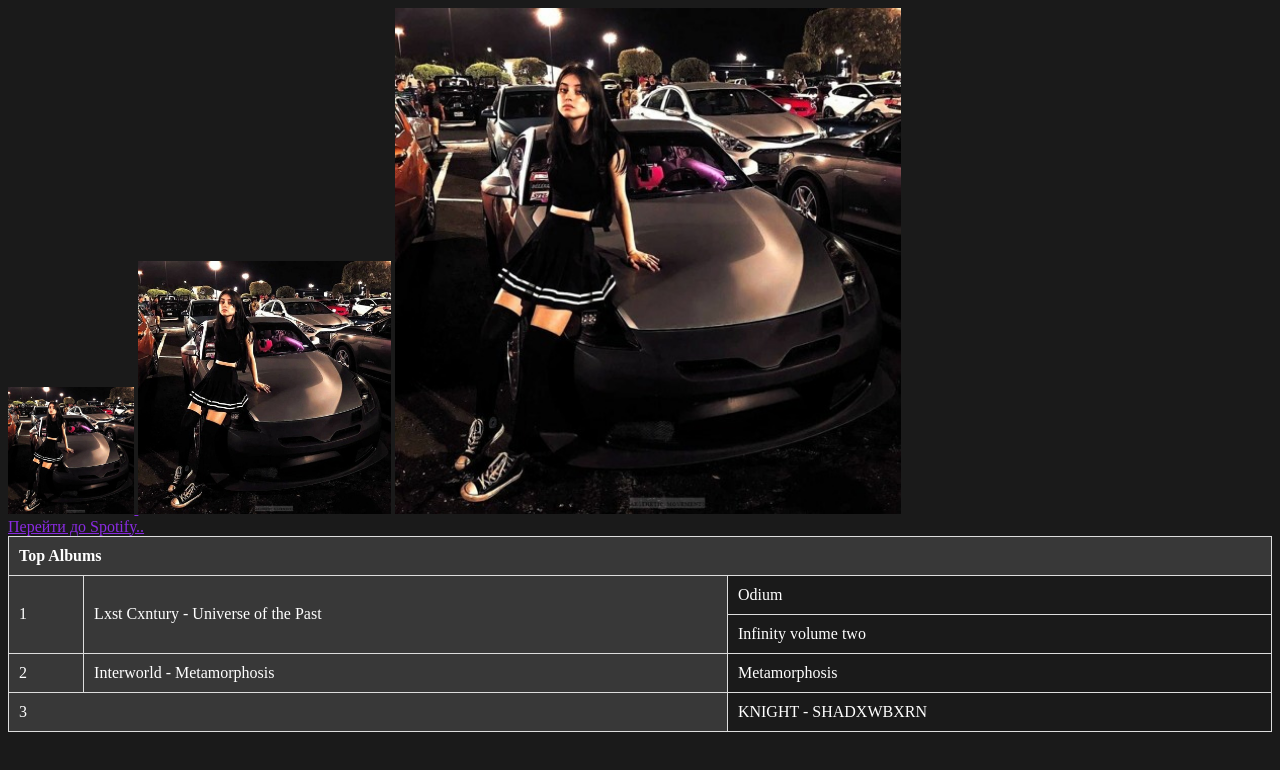
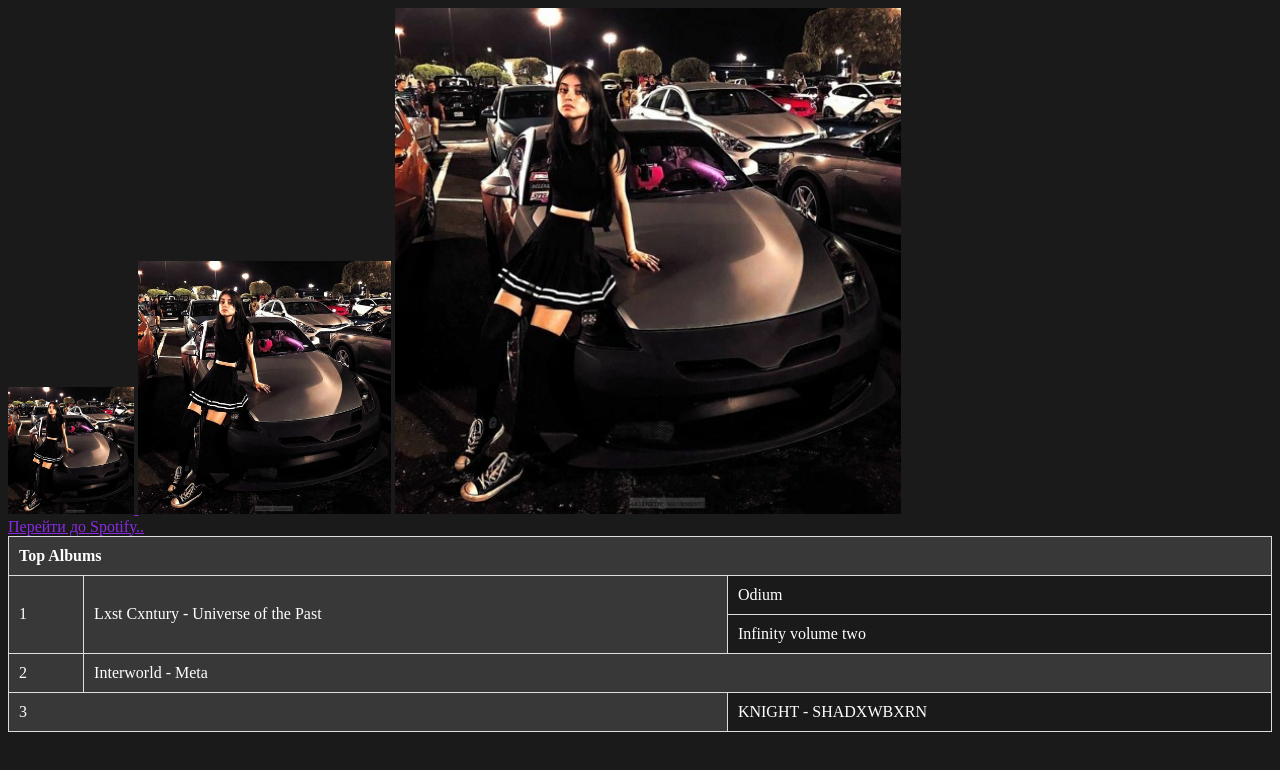
Before and after one commit to mean1ngless/MusicProject, a plain HTML site: page topcharts.html in a window 1280 px wide. Drawn offline with Linux system fonts and the light colour scheme.

Commit message:
last edit

```diff
--- a/topcharts.html
+++ b/topcharts.html
@@ -54,8 +54,7 @@
         </tr>
         <tr>
             <td>2</td>
-            <td>Interworld - Metamorphosis</td>
-            <td>Metamorphosis</td>
+            <td colspan="2">Interworld - Meta</td>
         </tr>
         <tr>
             <td colspan="2">3</td>
```
